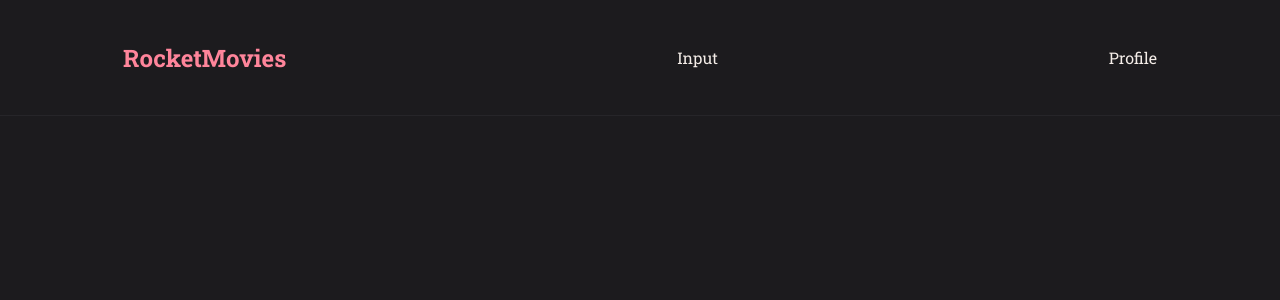
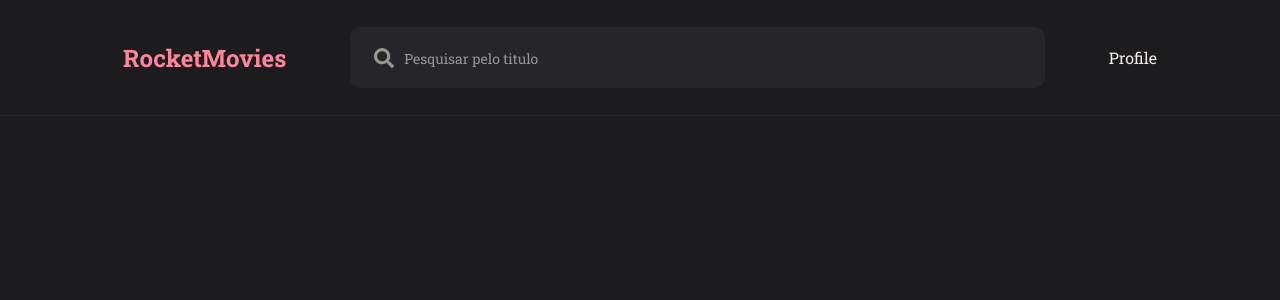
Before and after one commit to MarceloMLR/MoviesFrontend, a React (Vite) app: page / in a window 1280 px wide. Shown: the top 300 px of the page. Built offline with nearby package versions, Linux system fonts and the light colour scheme.

Commit message:
Criado Componente Input

```diff
--- a/package.json
+++ b/package.json
@@ -12,6 +12,7 @@
   "dependencies": {
     "react": "^18.2.0",
     "react-dom": "^18.2.0",
+    "react-icons": "^4.12.0",
     "styled-components": "^6.1.1"
   },
   "devDependencies": {
--- a/src/Components/Header/index.jsx
+++ b/src/Components/Header/index.jsx
@@ -1,17 +1,17 @@
-import { Container, Logo } from "./styles"
-
+import { Container, Logo, Search } from "./styles";
+import { Input } from "../Input";
+import { FaSearch } from "react-icons/fa";
 
 export const Header = () => {
   return (
     <Container>
-        <Logo>
-            RocketMovies
-        </Logo>
+      <Logo>RocketMovies</Logo>
 
-        <div>Input</div>
+      <Search>
+        <Input icon={FaSearch} placeholder="Pesquisar pelo titulo" />
+      </Search>
 
-        <div>Profile</div>
-
+      <div>Profile</div>
     </Container>
-  )
-}
+  );
+};
--- a/src/Components/Header/styles.js
+++ b/src/Components/Header/styles.js
@@ -8,15 +8,19 @@ export const Container = styled.div`
 
   border-bottom-width: 1px;
   border-bottom-style: solid;
-    border-bottom-color: ${({theme}) => theme.COLORS.BACKGROUND_700};
-
+  border-bottom-color: ${({ theme }) => theme.COLORS.BACKGROUND_700};
+  gap: 6.4rem;
   display: flex;
   justify-content: space-between;
   align-items: center;
   padding: 0 12.3rem;
-`
+`;
 
 export const Logo = styled.h1`
   font-size: 2.4rem;
-    color: ${({theme}) => theme.COLORS.PINK};
-`
+  color: ${({ theme }) => theme.COLORS.PINK};
+`;
+
+export const Search = styled.div`
+  width: 100%;
+`;
--- /dev/null
+++ b/src/Components/Input/index.jsx
@@ -0,0 +1,10 @@
+import { Container } from "./style";
+
+export const Input = ({ icon: Icon, ...rest }) => {
+  return (
+    <Container>
+      {Icon && <Icon size={20} />}
+      <input type="text" {...rest} />
+    </Container>
+  );
+};
--- /dev/null
+++ b/src/Components/Input/style.js
@@ -0,0 +1,26 @@
+import styled from "styled-components";
+
+export const Container = styled.div`
+  background-color: ${({ theme }) => theme.COLORS.BACKGROUND_700};
+  border-radius: 1rem;
+  padding: 2rem 2.4rem;
+  display: flex;
+  align-items: center;
+  gap: 1rem;
+  input {
+    background-color: transparent;
+    color: ${({ theme }) => theme.COLORS.WHITE};
+    border: none;
+    width: 100%;
+
+    &::placeholder {
+      color: ${({ theme }) => theme.COLORS.GRAY_100};
+      font-size: 1.4rem;
+    }
+  }
+
+  svg {
+    color: ${({ theme }) => theme.COLORS.GRAY_100};
+    flex-shrink: 0;
+  }
+`;
```
Also changed, not shown: 1 other file (tests, documents, lock files or other folders). Lines whose indentation alone changed are shown as unchanged.
